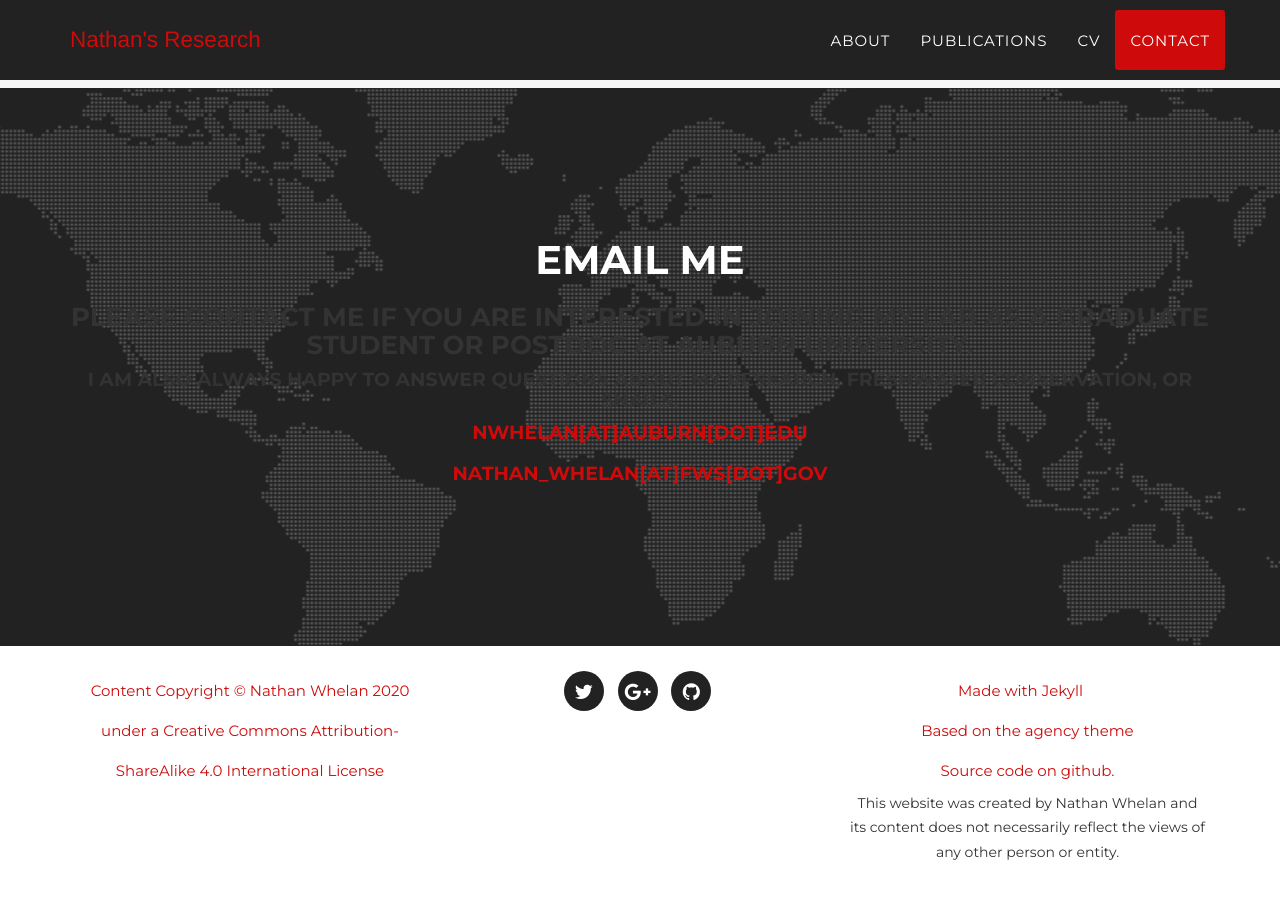
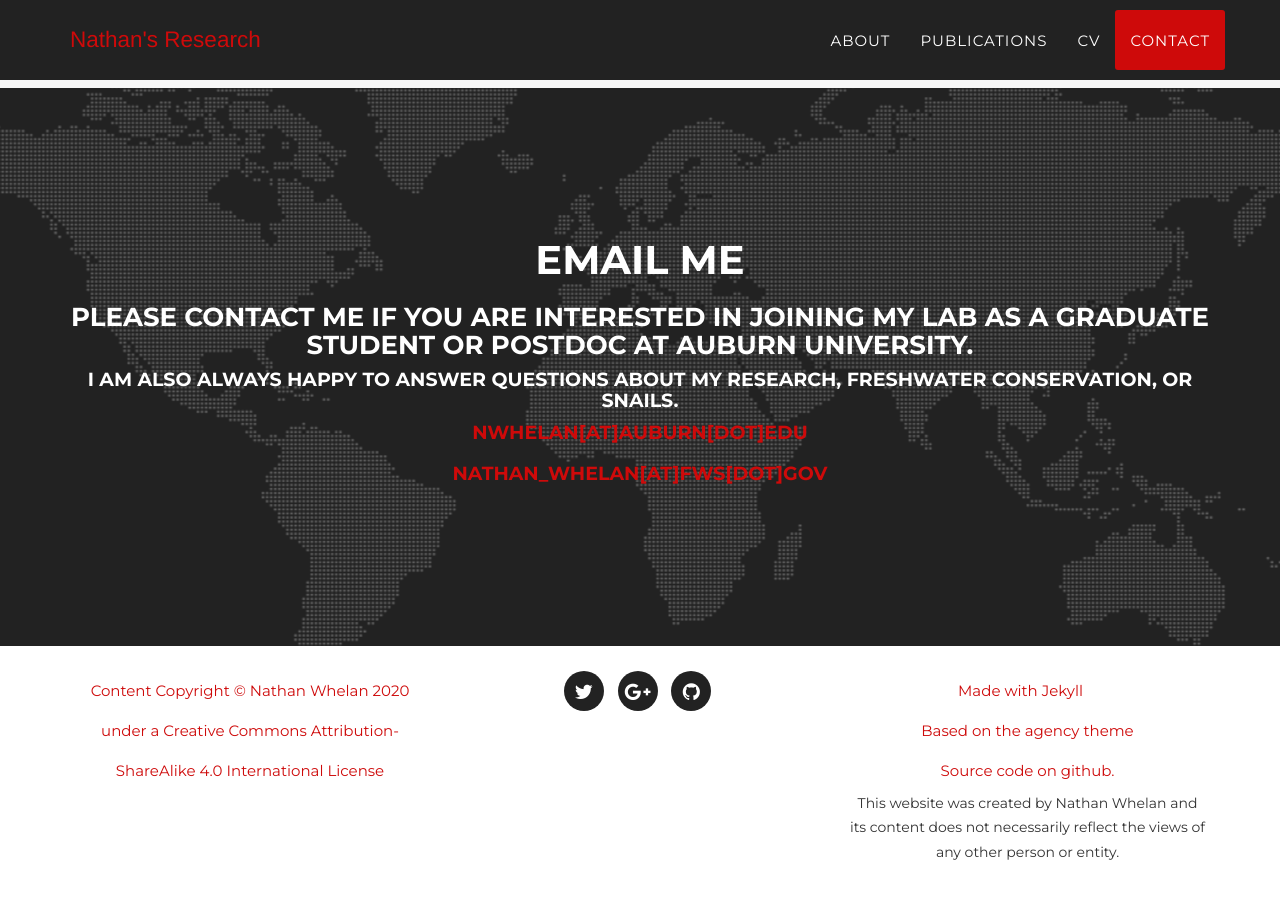
Before and after one commit to NathanWhelan/nathanwhelan.github.io, a Jekyll site: the page built from index.html, in a window 1280 px wide and 900 px high, scrolled down 5071 px. Built offline with Jekyll 4.4.1, drawn with Linux system fonts in a browser that asks for light colours; some web fonts are replaced.

Commit message:
Update contact.html

```diff
--- a/_includes/contact.html
+++ b/_includes/contact.html
@@ -3,8 +3,8 @@
             <div class="row">
                 <div class="col-lg-12 text-center">
                     <h2 class="section-heading">Email me</h2>
-		    <h3>Please contact me if you are interested in joining my lab as a graduate student or postdoc at Auburn University.</h3>
-		    <h4>I am also always happy to answer questions about my research, freshwater conservation, or snails.</h4>
+		    <h3 class="section-explanation">Please contact me if you are interested in joining my lab as a graduate student or postdoc at Auburn University.</h3>
+		    <h4 class="section-explanation">I am also always happy to answer questions about my research, freshwater conservation, or snails.</h4>
                     <h4 class="section-heading"><a href="mailto:nwhelan@auburn.edu">nwhelan[at]auburn[dot]edu</a></br></br><a href="mailto:nathan_whelan@fws.gov">nathan_whelan[at]fws[dot]gov</a></h4>
 
 		</div>
```
